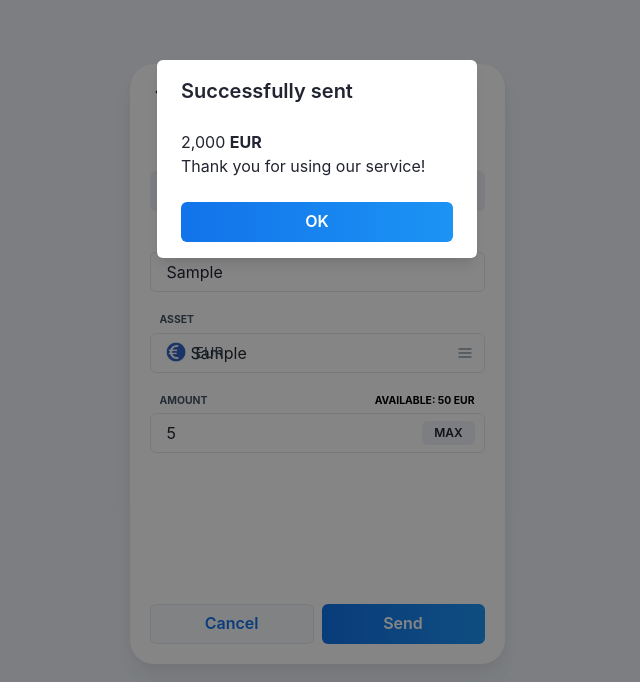
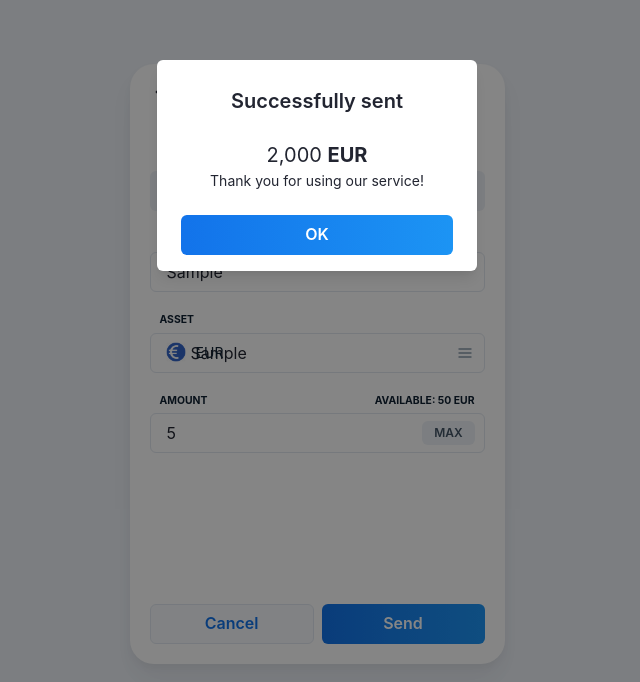
Before and after one commit to nambka/ronin-wallet, a React (Create React App) app: page /send in a window 1280 px wide. Both pictures are taken after typing "Sample", "Sample", "Sample", "5" into the empty fields and a click on the button "Send". Shown: the top 682 px of the page, without its empty margins (323-963 px from the left). Built offline with nearby package versions, Linux system fonts and the light colour scheme.

Commit message:
refactor: update styles

```diff
--- a/src/components/Assets/Token.tsx
+++ b/src/components/Assets/Token.tsx
@@ -18,7 +18,7 @@ const Token = ({onClick}: Props) => {
       </TokenIcon>
       <TokenValues>
         <Heading as="h6" size="xs" style={{color:'#345', marginBottom:'4px'}}>{token.native}</Heading>
-        <Text style={{color:'#89a', fontSize:'0.8rem'}}>{token.local}</Text>
+        <Text fontSize="xs" style={{color:'#89a', fontSize:'0.8rem'}}>{token.local}</Text>
       </TokenValues>
     </TokenWrapper>
   );
--- a/src/components/ButtonT.tsx
+++ b/src/components/ButtonT.tsx
@@ -31,7 +31,7 @@ const Icon = styled(FontAwesomeIcon)`
 
 const Label = styled.div`
   margin-top: 5px;
-  color: #345;
+  color: #123;
   font-size: 0.8rem;
   font-weight: 600;
 `;
--- a/src/theme/fonts.ts
+++ b/src/theme/fonts.ts
@@ -1,5 +1,5 @@
 const fonts = {
-  heading: 'Montserrat, -apple-system, sans-serif',
+  // heading: 'Montserrat, -apple-system, sans-serif',
 }
 
 export default fonts
--- a/src/views/Send.tsx
+++ b/src/views/Send.tsx
@@ -67,7 +67,7 @@ const Send: React.FC = () => {
                   children={
                     <TokenWrapper>
                       <Image boxSize="20px" src="images/eur.png" alt="images/eur.png" />
-                      <Text fontSize="sm" style={{color:'#345', paddingLeft:'10px'}}>EUR</Text>
+                      <Text fontSize="sm" style={{color:'#123', paddingLeft:'10px'}}>EUR</Text>
                     </TokenWrapper>
                   }
                 />
@@ -90,7 +90,7 @@ const Send: React.FC = () => {
               <Input type="number"/>
               <InputRightElement width="4.5rem" >
                 <ButtonUI h="1.5rem" size="sm" onClick={() => void 0}>
-                  <Text fontSize="xs">MAX</Text>
+                  <Text fontSize="xs" style={{color:'#456'}}>MAX</Text>
                   {/* {max ? "" : "MAX"} */}
                 </ButtonUI>
               </InputRightElement>
@@ -120,11 +120,11 @@ const Send: React.FC = () => {
       <Modal closeOnOverlayClick={false} isOpen={isOpenAlert} size="xs" onClose={onCloseAlert}>
         <ModalOverlay />
         <ModalContent>
-          <ModalHeader>Successfully sent</ModalHeader>
-          <ModalBody>
-            <Text>2,000 <b>EUR</b></Text>
-            <Text>Thank you for using our service!</Text>
-          </ModalBody>
+          <AlertHdr>Successfully sent</AlertHdr>
+          <AlertBody>
+            <Text fontSize="xl">2,000 <b>EUR</b></Text>
+            <Text fontSize="sm">Thank you for using our service!</Text>
+          </AlertBody>
 
           <ModalFooter>
             <Button width="100%" onClick={navigateToWallet}>OK</Button>
@@ -177,7 +177,7 @@ const LabelInfo = styled(MainContainer)`
   justify-content: space-between;
   font-size: 0.65rem!important;
   font-weight: 700;
-  color: #456;
+  color: #123;
   text-transform: uppercase;
 `;
 
@@ -187,7 +187,6 @@ const LabelLeft = styled(LabelInfo)`
 
 const LabelRight = styled(LabelInfo)`
   margin-right: 10px;
-  color: #000;
 `;
 
 const ModalHdr = styled(ModalHeader)`
@@ -206,6 +205,21 @@ const ModalHdr = styled(ModalHeader)`
   }
 `;
 
+const AlertHdr = styled(ModalHeader)`
+  position: relative;
+  display: flex;
+  justify-content: center;
+  margin-top: 10px;
+`;
+
+const AlertBody = styled(ModalBody)`
+  position: relative;
+  display: flex;
+  flex-direction: column;
+  justify-content: center;
+  align-items: center;
+`;
+
 const TokenWrapper = styled(MainContainer)`
   justify-content: flex-start;
   margin-left: 30px;
--- a/src/views/Wallet.tsx
+++ b/src/views/Wallet.tsx
@@ -20,7 +20,7 @@ const Wallet: React.FC = () => {
         <SecondaryButton>
           <FontAwesomeIcon icon={faCircle} style={{color:'#1273ea', fontSize:'0.5rem'}}/>
           &nbsp;&nbsp;&nbsp;
-          <Heading as="h6" size="xs" style={{color:'#345',fontSize:'0.8rem'}}>Ronin Network</Heading>
+          <Heading as="h6" size="xs" style={{color:'#123',fontSize:'0.8rem'}}>Ronin Network</Heading>
         </SecondaryButton>
         <SecondaryButton>
           <FontAwesomeIcon icon={faUser} style={{color:'#2287ec'}}/>
```
